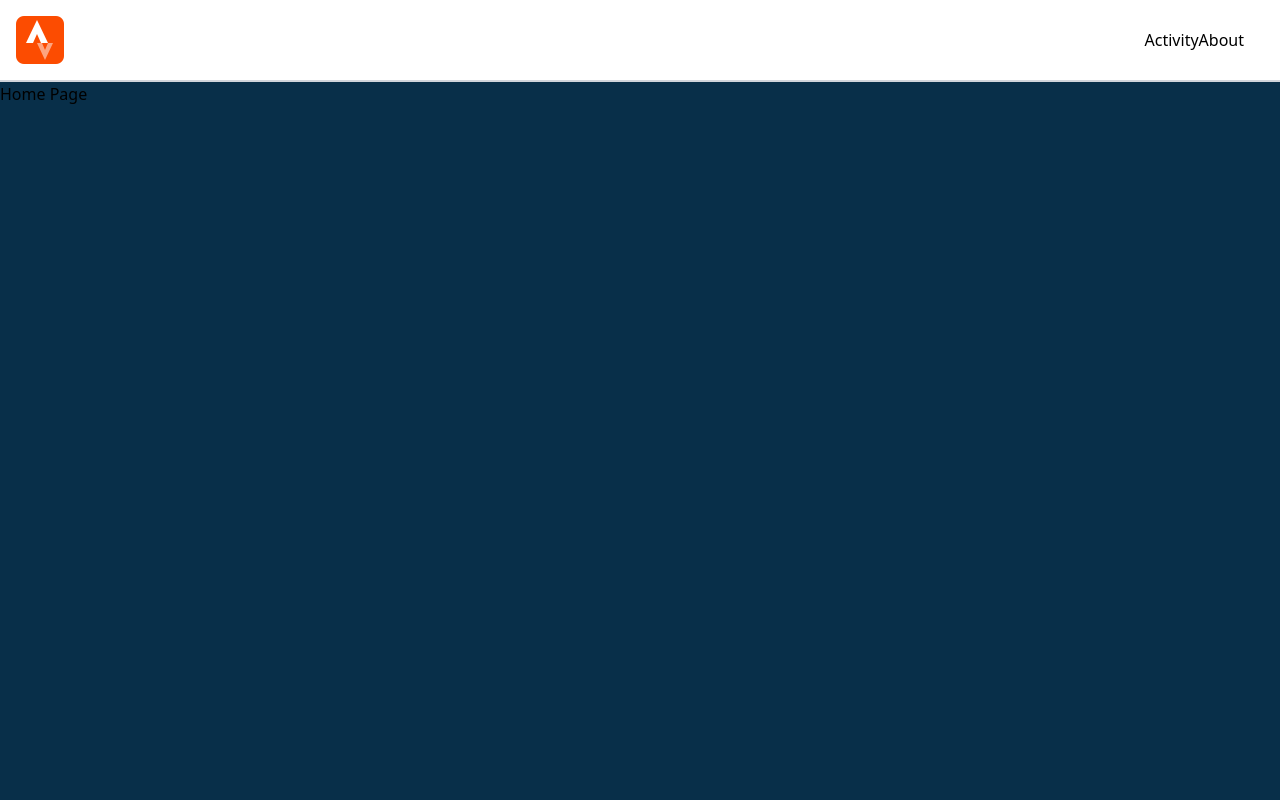
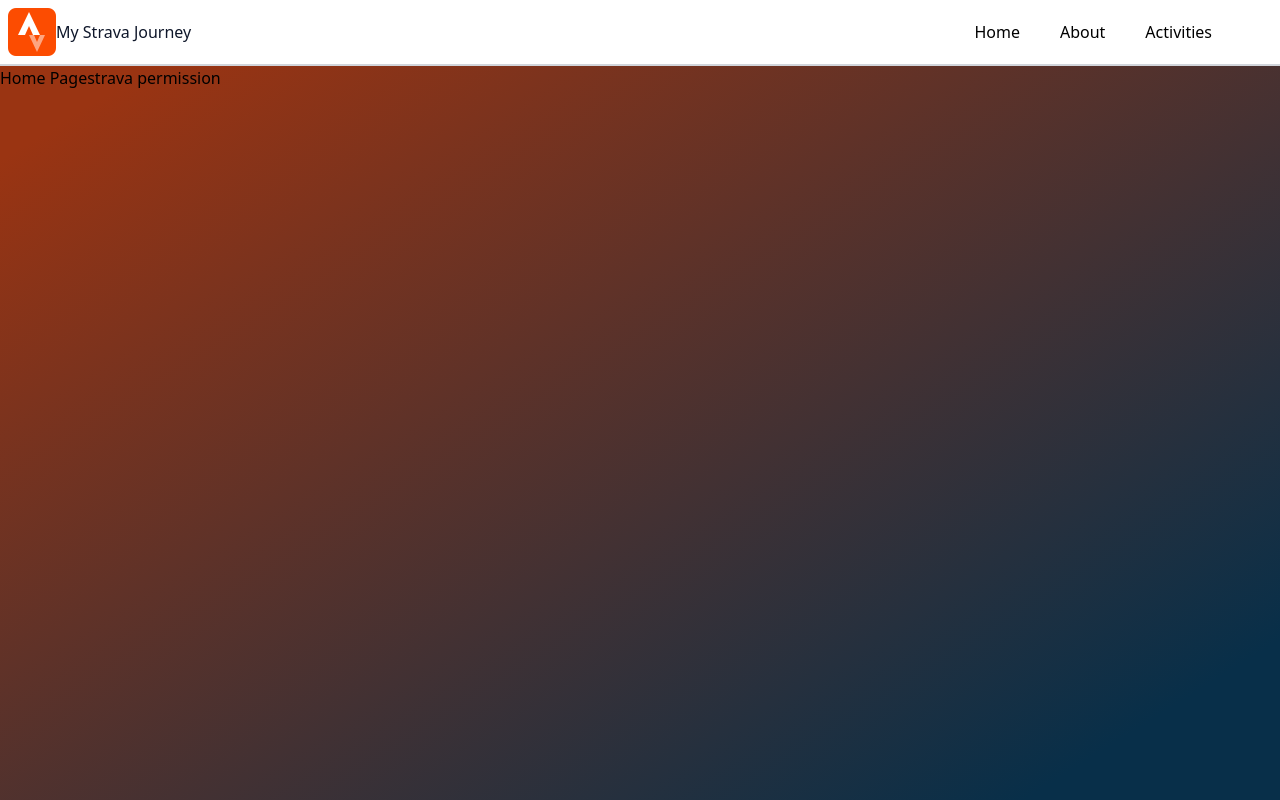
Before and after one commit to iantheminimalist/strava-ian-app, a React (Vite) app: page / in a window 1280 px wide. Built offline with nearby package versions, Linux system fonts and the light colour scheme.

Commit message:
added gradient background and passed permssions to acces all activity data and stats data from strava API

```diff
--- a/src/APIS/strava.js
+++ b/src/APIS/strava.js
@@ -1,52 +1,78 @@
-//lets me authorize my account to be veiwed.
+// lets me authorize my account to be veiwed.
 export function stravaPermission() {
   const authUrl = 'https://www.strava.com/oauth/authorize?client_id=' + import.meta.env.VITE_APP_STRAVA_CLIENT_ID + '&response_type=code&redirect_uri=' + 'http://localhost:5173' + '&scope=activity:read_all';
   window.location.href = authUrl;
+
 }
 
+// export async function StravaRefreshToken(){
+//   let params = new URLSearchParams(window.location.search);
+//   let code = params.get('code');
+//   console.log(code);
+//     const headers = {
+//     'Accept': 'application/json , text/plain , */*',
+//     'Content-Type': 'application/json',
+//   }
+//   const getRefreshToken = await fetch(`https://www.strava.com/oauth/token?client_id=${import.meta.env.VITE_APP_STRAVA_CLIENT_ID}&client_secret=${import.meta.env.VITE_APP_STRAVA_SECRET}&code=${code}&grant_type=authorization_code`,{
+//     method: 'post',
+//     headers,
+//   })
+//   console.log(getRefreshToken)
+// }
+
+ export async function strava() {
+  // StravaRefreshToken();
+  let params = new URLSearchParams(window.location.search);
+  let code = params.get('code');
+  console.log(code);
+
+//   const headers = {
+//     'Accept': 'application/json , text/plain , */*',
+//     'Content-Type': 'application/json',
+//   }
+
+//   const body = JSON.stringify({
+//     client_id: import.meta.env.VITE_APP_STRAVA_CLIENT_ID,
+//     client_secret: import.meta.env.VITE_APP_STRAVA_SECRET,
+//     refresh_token: import.meta.env.VITE_APP_STRAVA_REFRESH_TOKEN,
+//     grant_type: 'refresh_token',
+//   })
+//   // ReAuth in order to get my access token
+//   const reAuthResponse = await fetch('https://www.strava.com/oauth/token', {
+//     method: 'post',
+//     "headers": headers,
+//     "body": body
+//   })
+//   console.log(reAuthResponse)
+//   const reAuthData = await reAuthResponse.json()
+//    console.log(reAuthData);
+
+//   // grab Athletes Stats
+//   const athleteStats = await fetch(`https://www.strava.com/api/v3/athletes/${import.meta.env.VITE_APP_STRAVA_ID}/stats?access_token=`+ reAuthData.access_token , {
+//     method: 'get',
+//     headers,
+//   })
+
+//   const athleteStatsJson = await athleteStats.json() //converts response into json.
+//   console.log(athleteStatsJson)
 
 
- export async function strava() {
+// // grab Athletes Data
+//   const athleteData = await fetch('https://www.strava.com/api/v3/athlete?access_token=' +reAuthData.access_token, {
+//     method: 'get',
+//     headers,
+//   })
 
-  const headers = {
-    'Accept': 'application/json , text/plain , */*',
-    'Content-Type': 'application/json'
-  }
+//   const athleteDataJson = await athleteData.json() //converts response into json.
+//   console.log(athleteDataJson)
+// //grab Athletes Activities
+//   const athleteActivities = await fetch(`https://www.strava.com/api/v3/athlete/activities?access_token=`+ reAuthData.access_token , {
+//     method: 'get',
+//     headers,
+//   })
 
-  const body = JSON.stringify({
-    client_id: import.meta.env.VITE_APP_STRAVA_CLIENT_ID,
-    client_secret: import.meta.env.VITE_APP_STRAVA_SECRET,
-    refresh_token: import.meta.env.VITE_APP_STRAVA_REFRESH_TOKEN,
-    grant_type: 'refresh_token',
-  })
-
-
-  const reAuthResponse = await fetch('https://www.strava.com/oauth/token', {
-    method: 'post',
-    "headers": headers,
-    "body": body
-})
-
-  console.log(reAuthResponse)
-  const reAuthData = await reAuthResponse.json()
-  // console.log(reAuthData);
-
-  //grab Athletes Stats
-  const athleteStats = await fetch(`https://www.strava.com/api/v3/athletes/${import.meta.env.VITE_APP_STRAVA_ID}/stats?access_token=`+ reAuthData.access_token , {
-    method: 'get',
-    headers,
-  })
-
-  const athleteStatsJson = await athleteStats.json() //converts response into json.
-  console.log(athleteStatsJson)
-
-  const athleteData = await fetch('https://www.strava.com/api/v3/athlete?access_token=' +reAuthData.access_token, {
-    method: 'get',
-    headers,
-  })
-
-  const athleteDataJson = await athleteData.json() //converts response into json.
-  console.log(athleteDataJson)
+//   const athleteActivitiesJson = await athleteActivities.json()
+//   console.log(athleteActivitiesJson);
 
 
 }
--- a/src/App.jsx
+++ b/src/App.jsx
@@ -1,10 +1,9 @@
-// import {  useEffect } from 'react'
+import {  useEffect } from 'react'
 // import reactLogo from './assets/react.svg'
 // import viteLogo from '/vite.svg'
 // import './App.css'
 import './index.css'
-// import { strava } from './APIS/strava.js';
-// import { stravaPermission } from './APIS/strava.js';
+import { strava } from './APIS/strava.js';
 
 
 import { BrowserRouter, Routes, Route, Link } from 'react-router-dom'
@@ -30,38 +29,51 @@ import Home from './strava_app/pages/Home'
 // )
 // }
 
+function menuToggle(){
+  var navlinks = document.querySelector('.nav-links');
+  navlinks.classList.toggle('top-[9%]' );
+  navlinks.classList.toggle('opacity-100' );
 
 
+}
+
 function App() {
-  // useEffect(() => {
-  //   strava();
-  // }, []);
+  useEffect(() => {
+    strava();
+  }, []);
+
 
 
   return (
-    <div className=' bg-sky-950	 min-h-screen'>
+    <div className=' bg-gradient-to-br from-orange-800 from-10% v	to-sky-950  to-90% min-h-screen'>
 
       <BrowserRouter>
-      <header className=' bg-white '>
-      <nav className=' flex justify-between items-center p-4 border-b-2 border-gray-300 '>
-        <div>
-        <Link to="/" className='w-16 cursor-pointer'><img src="../src/assets/strava-badges/48.png " alt=""  /></Link>
+      <header className=' bg-white  '>
+      <nav className=' flex justify-between items-center p-2 border-b-2 border-gray-300 z-50'>
+        <div className='  '>
+        <Link to="/" className='w-100 cursor-pointer flex items-center'>
+          <img className='' src="../src/assets/strava-badges/48.png " alt="strave-logo"  />
+          <h1 className=' text-slate-900 hover:text-gray-500'>My Strava Journey</h1>
+          </Link>
 
         </div>
-        <div className='  '>
-          <ul className=' nav-links duration-500 md:static absolute bg-white md:min-h-fit min-h-[60vh] left-0 top-[-100%] md:w-auto  w-full flex items-center px-5 '>
-            <li>
-              <Link className="hover:text-gray-500" to="/pages/activity">Activity</Link>
+        <div className=''>
+            <ul className=' nav-links duration-1000 md:static absolute bg-white md:min-h-fit min-h-[60vh] left-0 top-[-100%] md:w-auto w-full flex items-center px-5 z-1 md:opacity-100 md:flex-row sm:relative sm:z-10 opacity-0 flex-col'>
+            <li className='md:mr-10 mr-0 md:mb-0 mb-10 '>
+              <Link className="hover:text-gray-500" to="/">Home</Link>
             </li>
-            <li>
+            <li className='md:mr-10 mr-0 md:mb-0 mb-10 ' >
               <Link className="hover:text-gray-500" to="pages/about">About</Link>
+            </li>
+            <li className='md:mr-10 mr-0 md:mb-0 mb-10 ' >
+              <Link className="hover:text-gray-500" to="pages/activites">Activities</Link>
             </li>
           </ul>
         </div>
-        <div className='hidden'>
-        <svg xmlns="http://www.w3.org/2000/svg" fill="none" viewBox="0 0 24 24" strokeWidth="1.5" stroke="currentColor" className="w-6 h-6">
-          <path strokeLinecap="round" strokeLinejoin="round" d="M3.75 6.75h16.5M3.75 12h16.5m-16.5 5.25h16.5" />
-        </svg>
+        <div className='menu-toggle cursor-pointer md:hidden ' onClick={menuToggle}>
+          <svg xmlns="http://www.w3.org/2000/svg" fill="none" viewBox="0 0 24 24" strokeWidth={1.5} stroke="currentColor" className="w-6 h-6">
+            <path strokeLinecap="round" strokeLinejoin="round" d="M3.75 6.75h16.5M3.75 12h16.5m-16.5 5.25h16.5" />
+          </svg>
         </div>
       </nav>
 
--- a/src/strava_app/pages/Home.jsx
+++ b/src/strava_app/pages/Home.jsx
@@ -1,9 +1,13 @@
+import { stravaPermission } from '../../APIS/strava';
 
 
 function Home() {
 
     return (
-    <div>Home Page</div>
+    <div>Home Page
+
+     <button onClick={stravaPermission}>strava permission</button>
+    </div>
   )
 }
 
```
